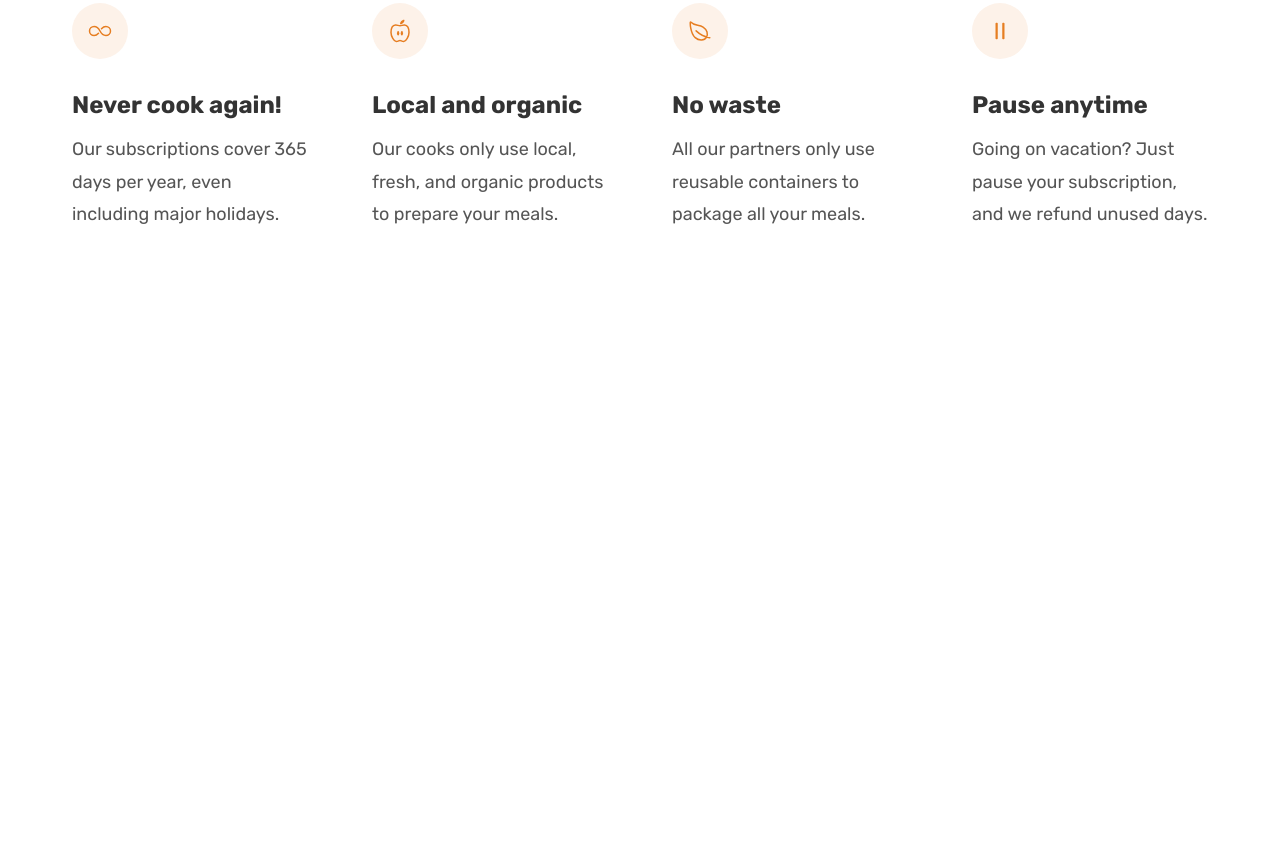
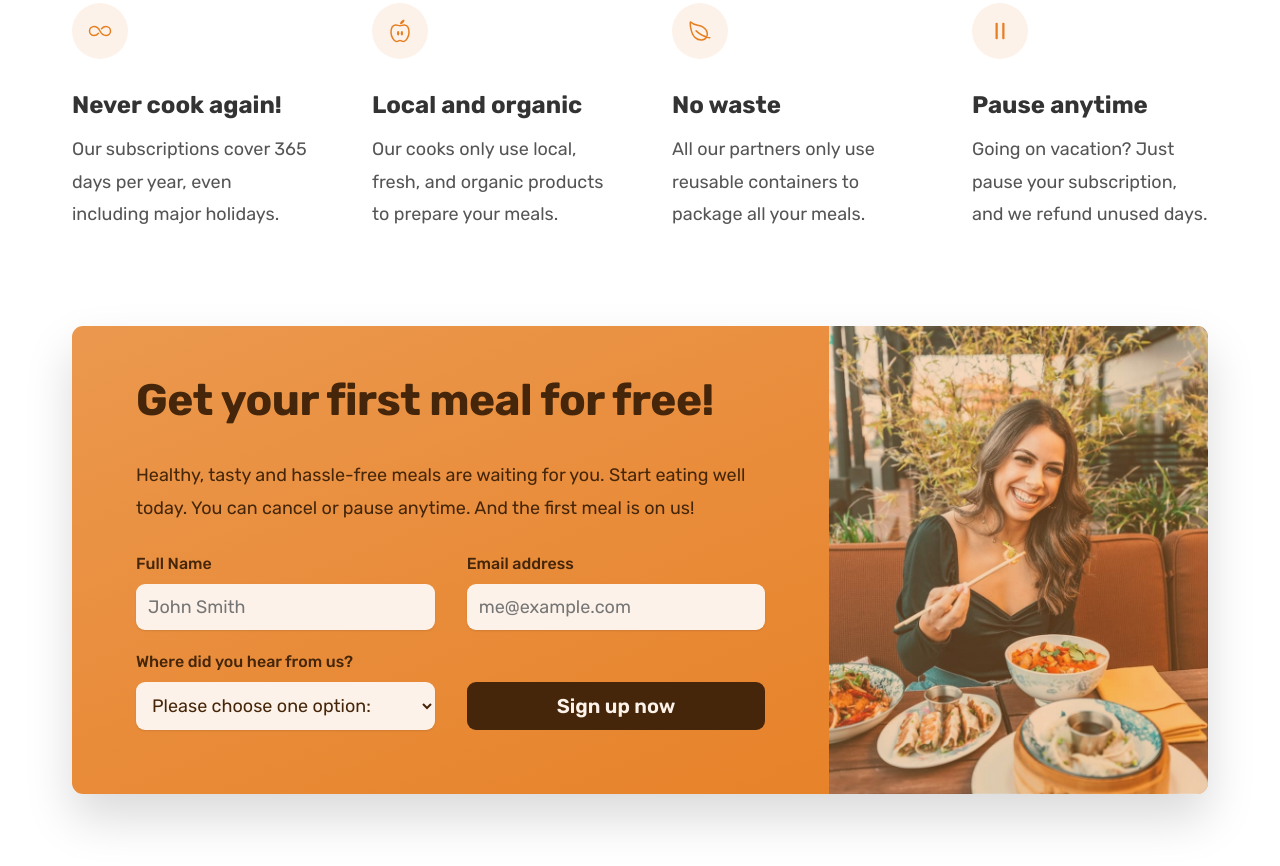
Before and after one commit to HongLinLiao/Omnifood, a website: page src/index.html in a window 1280 px wide. Shown: the part 5657-6523 px from the top of the page. Before the commit the page ends 5983 px from the top, so only its background shows below. Drawn offline with nearby package versions, Linux system fonts and the light colour scheme; files that its build step writes are made by us from their sources; files whose address does not match are found by name.

Commit message:
cta complete

```diff
--- a/src/index.html
+++ b/src/index.html
@@ -516,6 +516,62 @@
           </div>
         </div>
       </section>
+
+      <!-- CTA -->
+      <section class="section-cta mt-12 mb-12">
+        <div class="container">
+          <div class="cta">
+            <div class="cta-text-box">
+              <h2 class="heading-secondary mb-4">
+                Get your first meal for free!
+              </h2>
+              <p class="cta-text mb-4">
+                Healthy, tasty and hassle-free meals are waiting for you. Start
+                eating well today. You can cancel or pause anytime. And the
+                first meal is on us!
+              </p>
+
+              <form class="cta-form" action="#">
+                <div>
+                  <label for="full-name">Full Name</label>
+                  <input
+                    id="full-name"
+                    type="text"
+                    placeholder="John Smith"
+                    required
+                  />
+                </div>
+                <div>
+                  <label for="email">Email address</label>
+                  <input
+                    id="email"
+                    type="email"
+                    placeholder="me@example.com"
+                    required
+                  />
+                </div>
+                <div>
+                  <label for="select-where">Where did you hear from us?</label>
+                  <select name="" id="select-where" required>
+                    <option value="">Please choose one option:</option>
+                    <option value="friends">Friends and family</option>
+                    <option value="youtube">Youtube video</option>
+                    <option value="podcast">Podcast</option>
+                    <option value="ad">Facebook ad</option>
+                    <option value="others">Others</option>
+                  </select>
+                </div>
+                <button class="btn btn-form" type="submit">Sign up now</button>
+              </form>
+            </div>
+            <div
+              class="cta-img-box"
+              role="img"
+              aria-label="Woman enjoying food"
+            ></div>
+          </div>
+        </div>
+      </section>
     </main>
 
     <script
--- a/src/scss/base/_reset.scss
+++ b/src/scss/base/_reset.scss
@@ -131,6 +131,13 @@
   margin: 0;
   padding: 0;
   box-sizing: border-box;
+
+  &:focus {
+    outline: none;
+    // outline: 4px dotted $color-primary;
+    // outline-offset: 8px;
+    box-shadow: 0 0 0 0.8rem rgba(230, 125, 34, 0.5);
+  }
 }
 
 html {
--- a/src/scss/components/_button.scss
+++ b/src/scss/components/_button.scss
@@ -1,4 +1,5 @@
 .btn {
+  &,
   &:link,
   &:visited {
     font-size: 2rem;
@@ -8,6 +9,11 @@
     display: inline-block;
     transition: all 0.3s;
     font-weight: 600;
+
+    /* Only for .btn */
+    border: none;
+    cursor: pointer;
+    font-family: inherit;
   }
 
   &-full:link,
--- /dev/null
+++ b/src/scss/components/_cta.scss
@@ -0,0 +1,83 @@
+@import "button";
+
+.section-cta {
+  .cta {
+    display: grid;
+    grid-template-columns: 2fr 1fr;
+    box-shadow: 0 2.4rem 4.8rem rgba(0, 0, 0, 0.15);
+    border-radius: 11px;
+    background-image: linear-gradient(to right bottom, #eb984e, $color-primary);
+    overflow: hidden;
+
+    &-text-box {
+      padding: 4.8rem 6.4rem 6.4rem 6.4rem;
+      color: #45260a;
+
+      .heading-secondary {
+        color: inherit;
+      }
+
+      .cta-text {
+        font-size: 1.8rem;
+        line-height: 1.8;
+      }
+    }
+
+    &-img-box {
+      background-image: linear-gradient(
+          to right bottom,
+          rgba(235, 151, 78, 0.35),
+          rgba(230, 125, 34, 0.35)
+        ),
+        url("../img/eating.jpg");
+      background-size: cover;
+      background-position: center;
+    }
+
+    &-form {
+      display: grid;
+      grid-template-columns: repeat(2, 1fr);
+      column-gap: 3.2rem;
+      row-gap: 2.4rem;
+
+      label {
+        display: block;
+        font-size: 1.6rem;
+        font-weight: 500;
+        margin-bottom: 1.2rem;
+      }
+      input,
+      select {
+        width: 100%;
+        padding: 1.2rem;
+        font-size: 1.8rem;
+        font-family: inherit;
+        border: none;
+        background-color: $color-tints;
+        border-radius: 9px;
+        box-shadow: 0 1px 2px rgba(0, 0, 0, 0.1);
+        color: inherit;
+
+        &:placeholder {
+          color: #aaa;
+        }
+      }
+
+      .btn-form {
+        background-color: #45260a;
+        color: $color-tints;
+        align-self: end;
+        padding: 1.2rem;
+        &:hover {
+          background-color: #fff;
+          color: $color-text-medium;
+        }
+      }
+    }
+
+    *:focus {
+      outline: none;
+      box-shadow: 0 0 0 0.8rem rgba(253, 242, 233, 0.5);
+    }
+  }
+}
--- a/src/scss/style.scss
+++ b/src/scss/style.scss
@@ -12,3 +12,4 @@
 @import "components/meals";
 @import "components/testimonials";
 @import "components/pricing";
+@import "components/cta";
--- a/src/scss/utils/_helper.scss
+++ b/src/scss/utils/_helper.scss
@@ -26,6 +26,10 @@
 
 .mt-4 {
   @include gen-mt(3.2);
+}
+
+.mb-4 {
+  @include gen-mb(3.2);
 }
 
 /*#endregion Margin class  */
```
